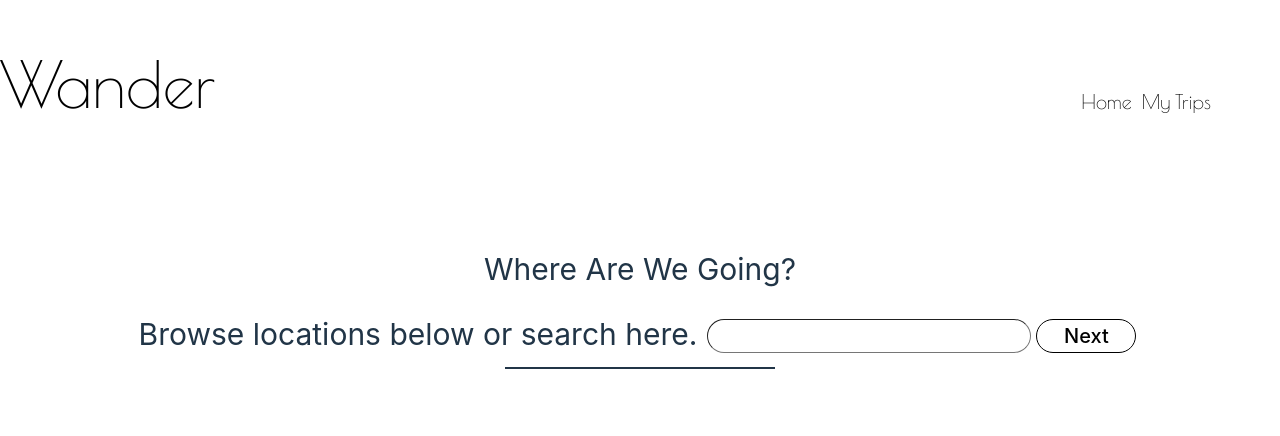
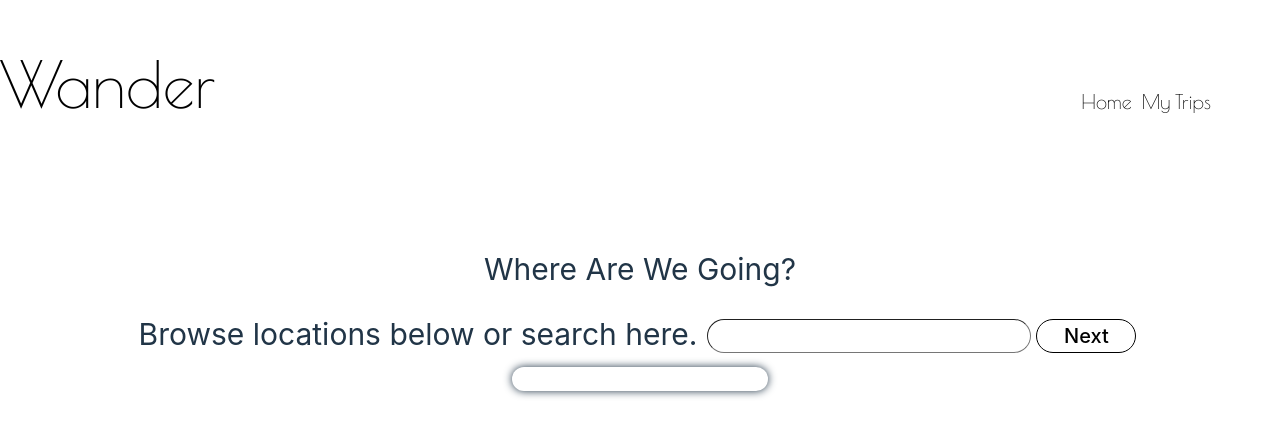
Before and after one commit to mjchin1/WanderApp--In-Progress, a React (Vite) app in the folder client/: page /place-search2 in a window 1280 px wide. Shown: the part 202-638 px from the top of the page. Built offline with nearby package versions, Linux system fonts and the light colour scheme; a web font is replaced by a local one.

Commit message:
added shadow to search results container and added ternary to remove box if there are no results

```diff
--- a/client/src/components/PlacesSearchBar2.jsx
+++ b/client/src/components/PlacesSearchBar2.jsx
@@ -109,8 +109,8 @@ export default function PlacesSearchBar2 ({destinations, setDestinationPic, dest
       </form>
       </div>
 
-      <div className="searchResultsContainer">
-    {searchResults?.map((result)=>(
+    {searchResults? <div className="searchResultsContainer">
+    {searchResults.map((result)=>(
         <div key={result.placePrediction.placeId}>
         <button className="searchResultsButton clearButton"
         onClick={() => {setInput(result.placePrediction.text.text)
@@ -121,7 +121,8 @@ export default function PlacesSearchBar2 ({destinations, setDestinationPic, dest
         </div>
     ))
     }
-      </div>
+    <br/>
+      </div> : null}
     </>
   );
 };
--- a/client/src/index.css
+++ b/client/src/index.css
@@ -452,20 +452,19 @@ a {
 }
 
 .searchResultsContainer {
-  border: solid;
-  border-right: solid;
-  border-width: thin;
-  width: 21vw;
+  border-radius: 30px;
+  width: 20vw;
   margin: 0 auto;
   position: absolute;
   left: 0;
   right: 0;
   background-color: white;
+  box-shadow: 0 0 8px;
 }
 
 .searchResultsButton {
-  width: 20vw;
-  border-radius: 0;
+  width: 18vw;
+  border-radius: 15px;
   margin-top: 5px;
   margin-bottom: 5px;
   font-size: 20px;
@@ -478,7 +477,8 @@ a {
 }
 
 .searchResultsButton:hover {
-  background-color:#DCDCDC;
+  background-color:#8491b0;
+  color: white;
 }
 .destinationButton {
   width: 30vw;
```
